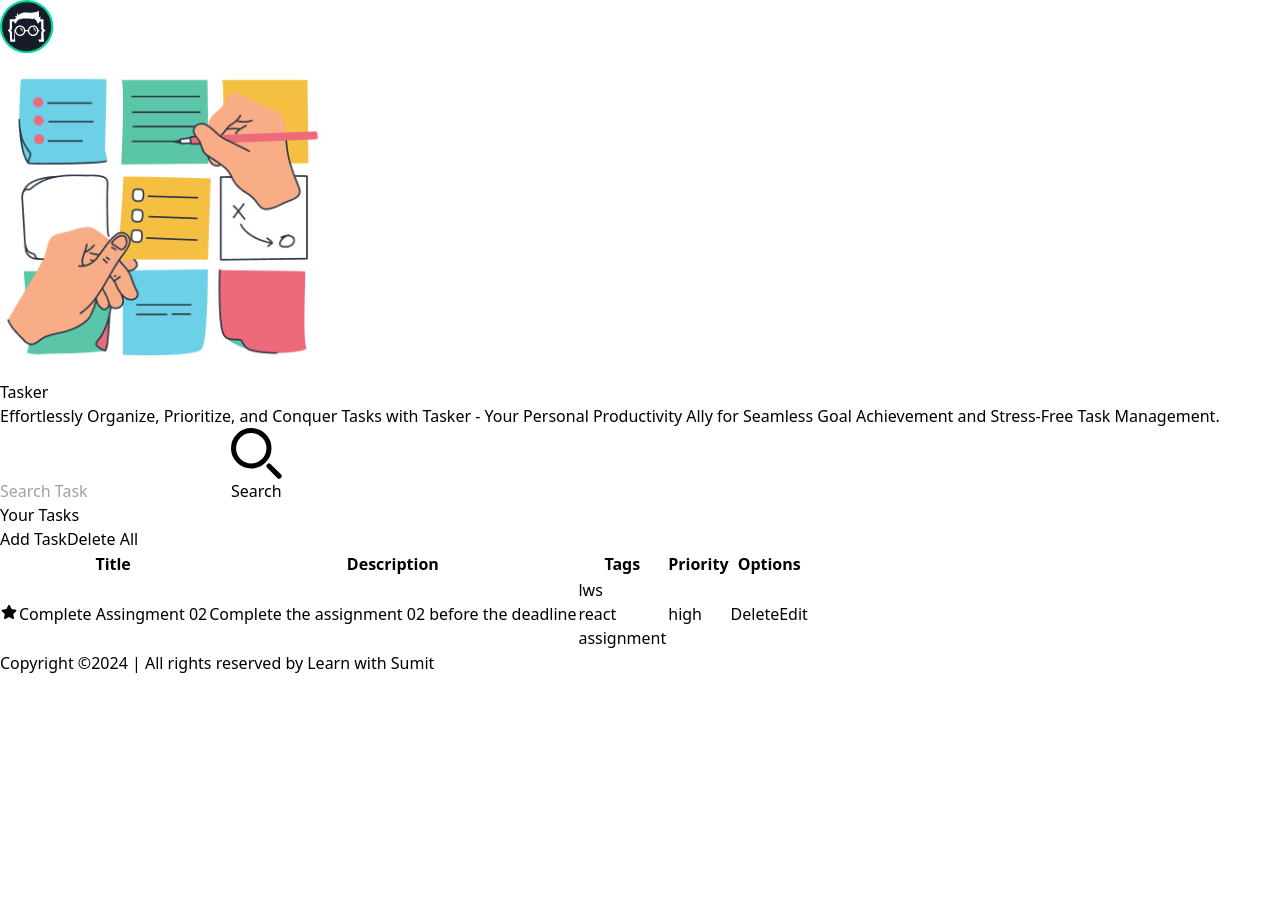
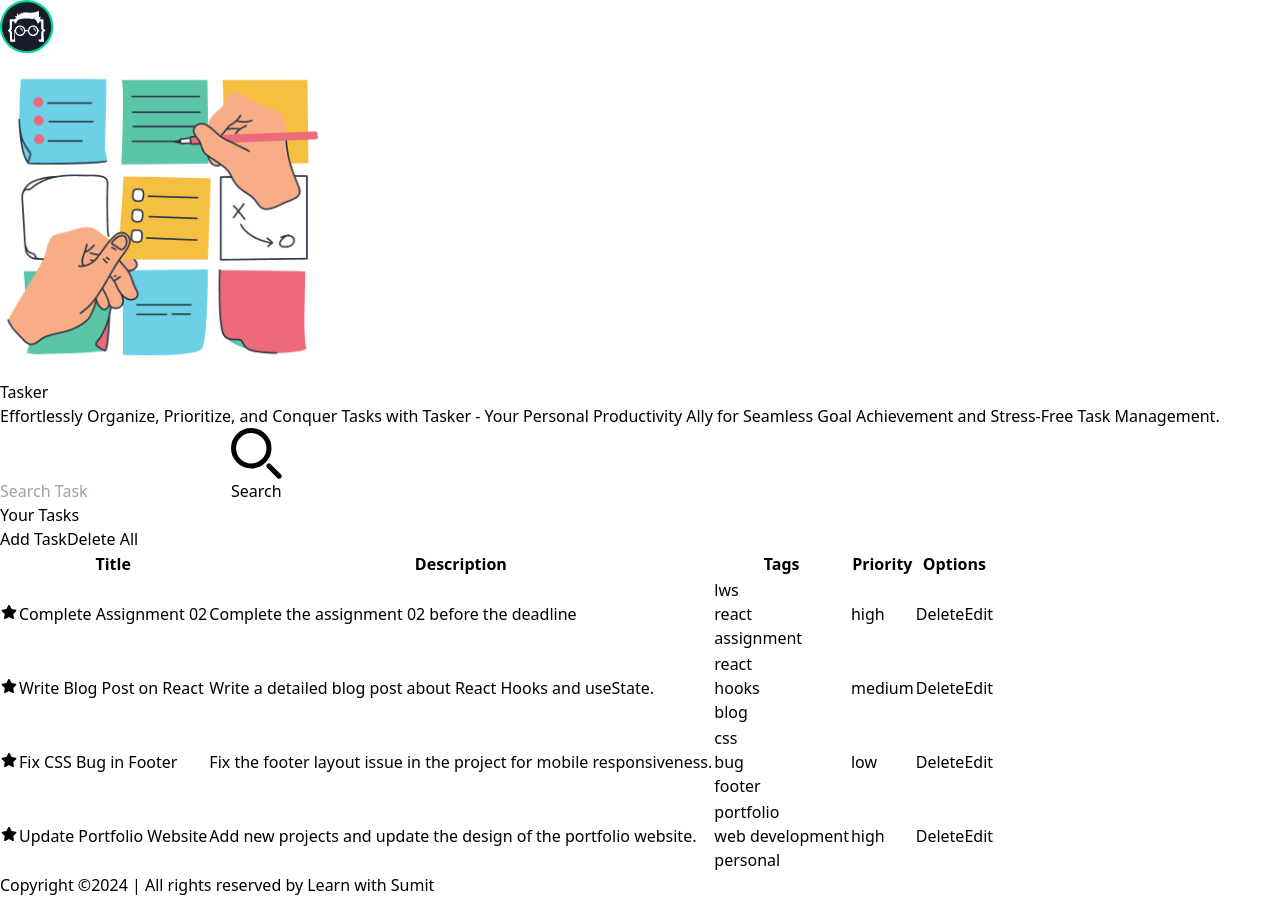
Before and after one commit to kawsarkabir/tasker-v1.0, a React (Vite) app: page / in a window 1280 px wide. Before the commit the page ends 800 px from the top, so only its background shows below. Built offline with nearby package versions, Linux system fonts and the light colour scheme.

Commit message:
✨ feat: replace hardcoded default task with dynamic defaultTasks array in TaskBoard

```diff
--- a/src/components/tasks/task-board.tsx
+++ b/src/components/tasks/task-board.tsx
@@ -1,19 +1,12 @@
 import { useState } from "react";
+import { defaultTasks } from "../../utils/tasks";
 import AddTaskModal from "./add-task-modal";
 import SearchTask from "./search-task";
 import TaskAction from "./task-action";
 import TaskList from "./task-list";
 
 export default function TaskBoard() {
-  const defaultTask = {
-    id: crypto.randomUUID(),
-    title: "Complete Assingment 02",
-    description: "Complete the assignment 02 before the deadline",
-    tags: ["lws", "react", "assignment"],
-    priority: "high",
-    isFavorite: false,
-  };
-  const [tasks, setTasks] = useState([defaultTask]);
+  const [tasks, setTasks] = useState(defaultTasks);
   const [addShowModal, setAddShowModal] = useState(false);
   const [taskEdit, setTaskEdit] = useState(null);
 
--- /dev/null
+++ b/src/utils/tasks.ts
@@ -0,0 +1,36 @@
+export const defaultTasks = [
+  {
+    id: crypto.randomUUID(),
+    title: "Complete Assignment 02",
+    description: "Complete the assignment 02 before the deadline",
+    tags: ["lws", "react", "assignment"],
+    priority: "high",
+    isFavorite: true,
+  },
+  {
+    id: crypto.randomUUID(),
+    title: "Write Blog Post on React",
+    description: "Write a detailed blog post about React Hooks and useState.",
+    tags: ["react", "hooks", "blog"],
+    priority: "medium",
+    isFavorite: false,
+  },
+  {
+    id: crypto.randomUUID(),
+    title: "Fix CSS Bug in Footer",
+    description:
+      "Fix the footer layout issue in the project for mobile responsiveness.",
+    tags: ["css", "bug", "footer"],
+    priority: "low",
+    isFavorite: false,
+  },
+  {
+    id: crypto.randomUUID(),
+    title: "Update Portfolio Website",
+    description:
+      "Add new projects and update the design of the portfolio website.",
+    tags: ["portfolio", "web development", "personal"],
+    priority: "high",
+    isFavorite: false,
+  },
+];
```
